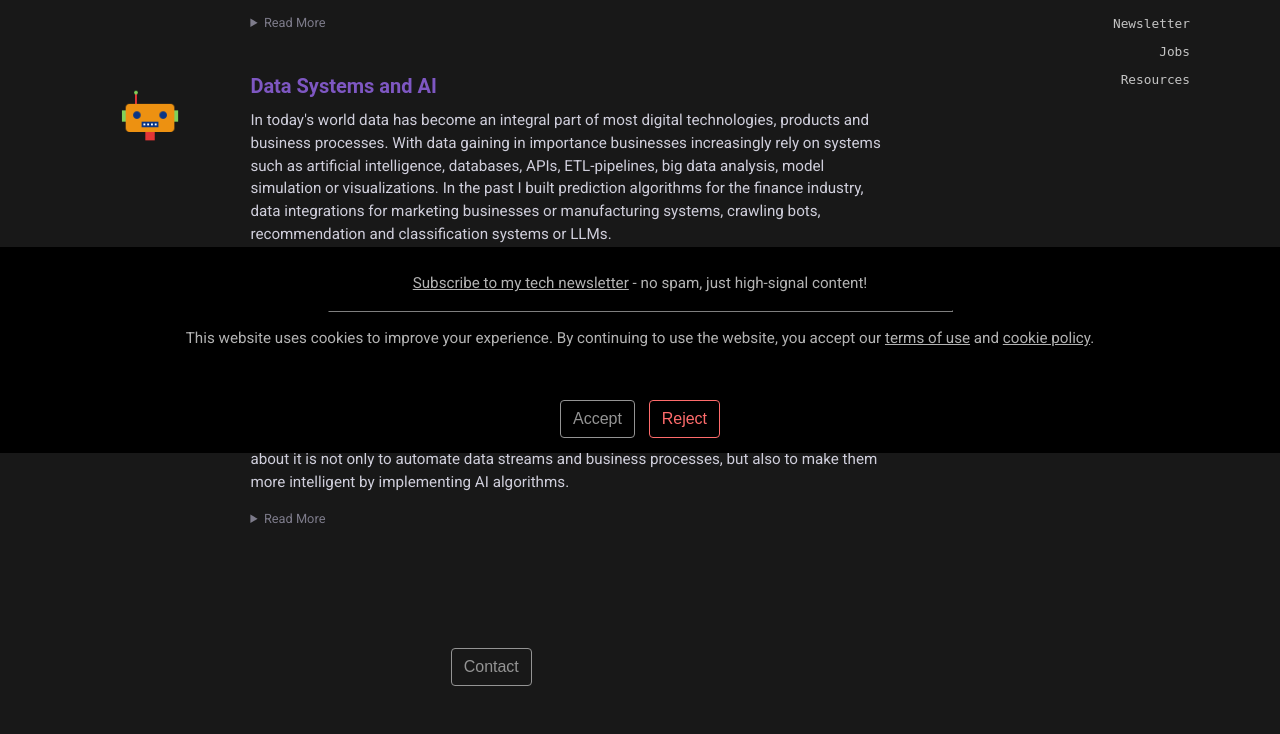
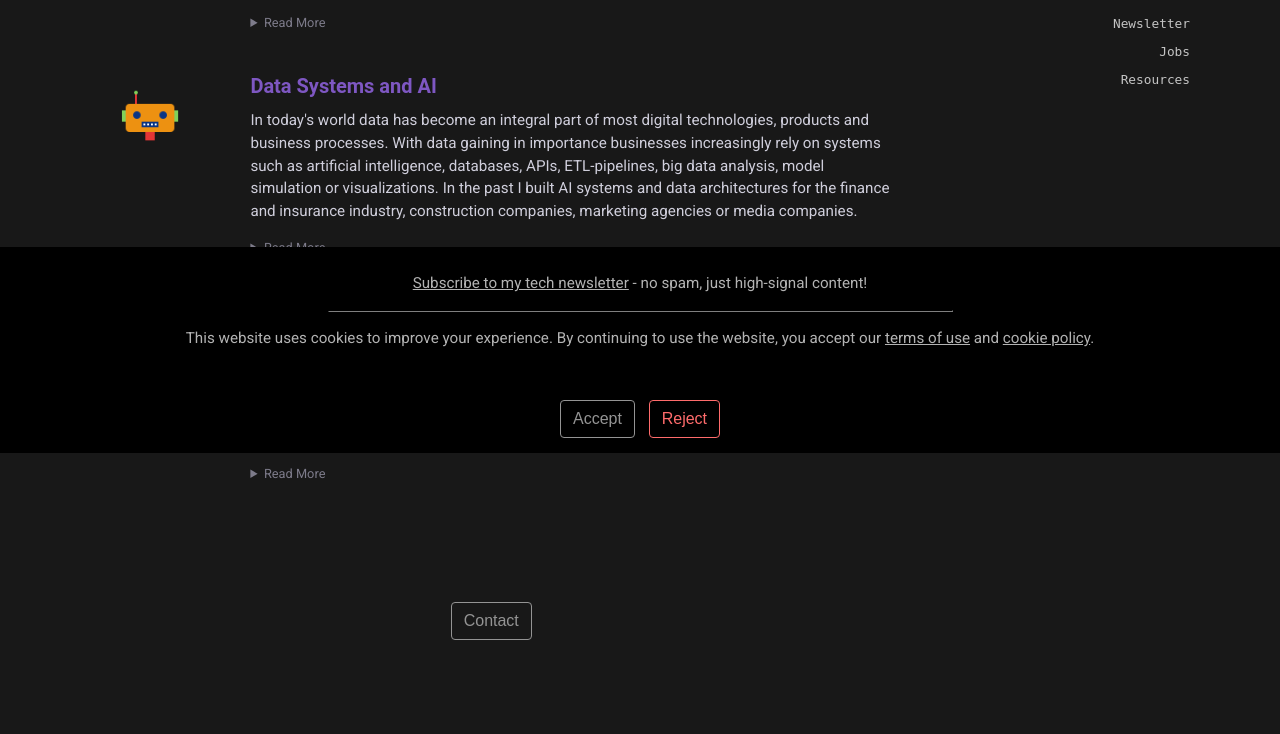
Before and after one commit to ChristopherYoon89/Website-Test-Server, a Django app: page / in a window 1280 px wide. Shown: the part 347-1081 px from the top of the page. Run offline with Django 4.2, Linux system fonts and the light colour scheme; data that the repository does not hold is empty; parts of the project's set-up code (start-up, migrations or seed data) failed here and were passed over; some libraries are stand-ins or nearby versions; some web fonts are replaced.

Commit message:
Update startpage

```diff
--- a/blog/templates/blog/home.html
+++ b/blog/templates/blog/home.html
@@ -48,8 +48,8 @@
         In today's world data has become an integral part of most digital technologies, products and business
         processes. With data gaining in importance businesses increasingly rely on systems such as artificial intelligence,
         databases, APIs, ETL-pipelines, big data analysis, model simulation or visualizations. In the past I built
-        prediction algorithms for the finance industry, data integrations for marketing businesses or
-        manufacturing systems, crawling bots, recommendation and classification systems or LLMs.
+        AI systems and data architectures for the finance and insurance industry, construction companies,
+        marketing agencies or media companies.
         </p>
         <p>
           <details>
@@ -71,10 +71,11 @@
       <div class="media-body">
         <h2 class="mt-0 mb-1" style="font-size:15pt;">Industrial Software</h2>
         <p class="mt-1">
-        Industrial software often involves automating and scaling manufacturing processes and the integration and interoperability of data streams.
-        Industrial software is generally used in manufacturing systems, but today they are built for all kinds of industries, including
-        logistics and transportation, accounting, banking, insurance or marketing. One of the exciting things about it is not only to automate
-        data streams and business processes, but also to make them more intelligent by implementing AI algorithms.
+        Industrial software often involves automating and scaling manufacturing processes and the integration and
+        interoperability of data streams. Industrial software is generally used in manufacturing systems, robotics,
+        logistics or transportation. One of the exciting things about it is not only to automate
+        data streams and production processes, but also to make them more intelligent by implementing AI
+        systems.
         </p>
         <p>
           <details>
```
Also changed, not shown: blog/views.py (line endings or trailing spaces).
